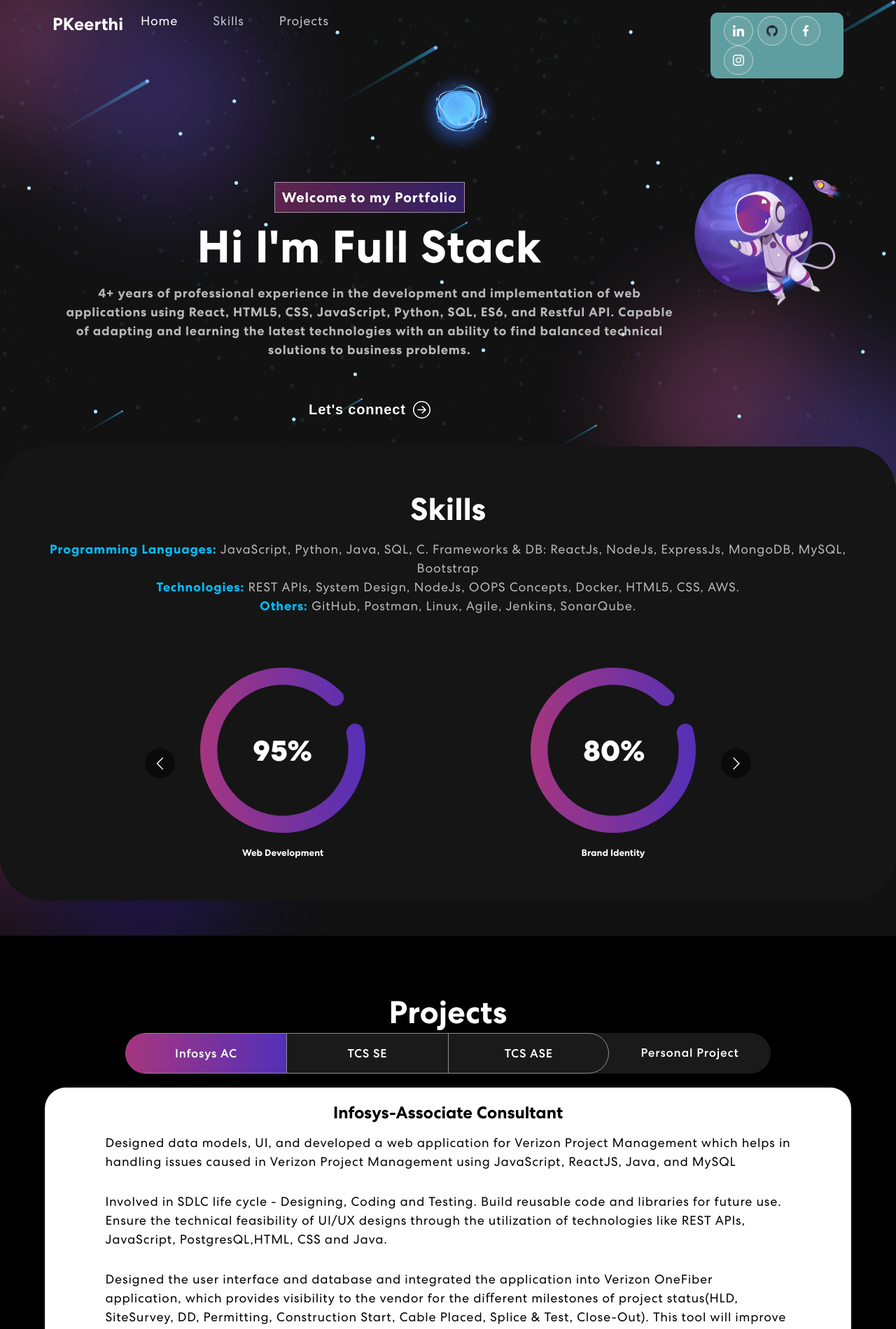
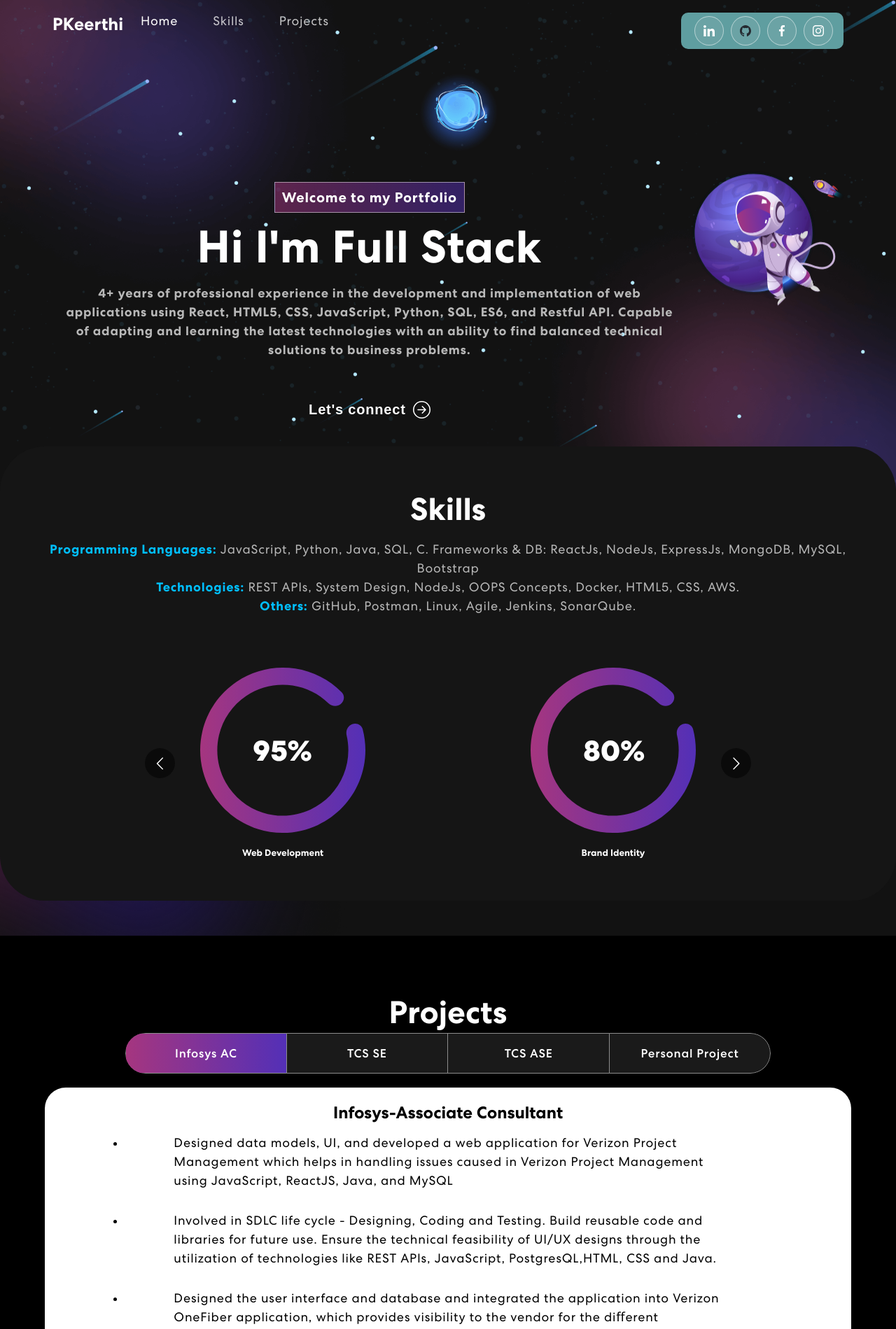
Before and after one commit to premkalyan-keerthi/pkeerthi_portfolio, a React (Create React App) app: page / in a window 1280 px wide. Shown: the top 1899 px of the page at 70% size. Built offline with nearby package versions, Linux system fonts and the light colour scheme.

Commit message:
adding css stylings

```diff
--- a/src/App.css
+++ b/src/App.css
@@ -146,12 +146,11 @@ span.navbar-text {
     background-color: cadetblue;
     padding: 5px;
     border-radius: 10px;
-    width: 190px;
     display: flex;
     justify-content: center;
 }
 .social-icon {
-    display: inline-block;
+    display: flex;
     margin-left: 14px;
 }
 .social-icon a {
@@ -160,7 +159,7 @@ span.navbar-text {
     background: rgba(217, 217, 217, 0.1);
     display: inline-flex;
     border-radius: 50%;
-    margin-right: 6px;
+    margin-right: 10px;
     align-items: center;
     justify-content: center;
     line-height: 1;
@@ -462,8 +461,13 @@ nav.navbar .navbar-toggler[aria-expanded="true"] .navbar-toggler-icon {
 .nav-link#projects-tabs-tab-second {
   border-top: 1px solid rgba(255, 255, 255, 0.5);
   border-bottom: 1px solid rgba(255, 255, 255, 0.5);
+  border-right: 1px solid rgba(255, 255, 255, 0.5);
 }
 .nav-link#projects-tabs-tab-third {
+  border-top: 1px solid rgba(255, 255, 255, 0.5);
+  border-bottom: 1px solid rgba(255, 255, 255, 0.5);
+}
+.nav-link#projects-tabs-tab-fourth {
   border: 1px solid rgba(255, 255, 255, 0.5);
   border-radius: 0 55px 55px 0;
 }
@@ -479,6 +483,10 @@ nav.navbar .navbar-toggler[aria-expanded="true"] .navbar-toggler-icon {
   justify-content: center;
   align-items: center;
   padding: 20px 0px;
+}
+
+.proj-imgbx ul{
+  width: 80%;
 }
 
 .descriptionP{
--- a/src/components/ProjectCard.js
+++ b/src/components/ProjectCard.js
@@ -6,7 +6,7 @@ const ProjectCard = ({ title, description, imgUrl, tools, id }) => {
     <Col id={`proj - ${id}`} size={12} sm={6} md={4} className="tab-panel">
       <div className="proj-imgbx">
         <h1>{title}</h1>
-        <ul>
+        <ul key={id}>
           {description.map((des, index) => (
             <li key={index}>
               <p className="descriptionP">{des}</p>
--- a/src/components/Projects.js
+++ b/src/components/Projects.js
@@ -18,10 +18,11 @@ const Projects = () => {
       description: [
         "Designed data models, UI, and developed a web application for Verizon Project Management which helps in handling issues caused in Verizon Project Management using JavaScript, ReactJS, Java, and MySQL",
         "Involved in SDLC life cycle - Designing, Coding and Testing. Build reusable code and libraries for future use. Ensure the technical feasibility of UI/UX designs through the utilization of technologies like REST APIs, JavaScript, PostgresQL,HTML, CSS and Java.",
-        "Designed the user interface and database and integrated the application into Verizon OneFiber application, which provides visibility to the vendor for the diﬀerent milestones of project status(HLD, SiteSurvey, DD, Permitting, Construction Start, Cable Placed, Splice & Test, Close-Out). This tool will improve the credibility of the product, as senior leaders can directly identify any inconsistency between vendor data and Verizon data. I used JavaScript, REST APIs, ReactJS, and PostgresQL."
+        "Designed the user interface and database and integrated the application into Verizon OneFiber application, which provides visibility to the vendor for the diﬀerent milestones of project status(HLD, SiteSurvey, DD, Permitting, Construction Start, Cable Placed, Splice & Test, Close-Out). This tool will improve the credibility of the product, as senior leaders can directly identify any inconsistency between vendor data and Verizon data. I used JavaScript, REST APIs, ReactJS, and PostgresQL.",
       ],
       imgUrl: projImg1,
-      tools: "ReactJS, NodeJS, ExpressJS, HTML, CSS, BootStrap, JavaScript, REST APIs, and PostgresQL.",
+      tools:
+        "ReactJS, NodeJS, ExpressJS, HTML, CSS, BootStrap, JavaScript, REST APIs, and PostgresQL.",
     },
     {
       id: 1,
@@ -29,7 +30,7 @@ const Projects = () => {
       description: [
         "Involved in designing the user interface, creating data models, and building the New Search Tool application from scratch, aimed at eﬃciently retrieving documents. Enhanced the application's speed by developing and optimizing the code. Used ReactJS, Javascript, Python.",
         "As a team member, involved in Architecture calls, sprint planning activities, sprint retrospectives, coordinating with diﬀerent teams to get the issues addressed and resolved and providing status in daily stand ups.",
-        "Crafted a Download dialogue component and APIs for downloading single or multiple documents in various formats, adopted by several web applications to download documents."
+        "Crafted a Download dialogue component and APIs for downloading single or multiple documents in various formats, adopted by several web applications to download documents.",
       ],
       imgUrl: projImg1,
       tools: "ReactJS, NodeJS, ExpressJS, JavaScript, Python, REST APIs",
@@ -55,7 +56,8 @@ const Projects = () => {
         "Worked on create order page functionality and summary page.",
       ],
       imgUrl: projImg1,
-        tools: "HTML, CSS, BootStrap, JavaScript, ReactJs, NodeJs, ExpressJs and MongoDB",
+      tools:
+        "HTML, CSS, BootStrap, JavaScript, ReactJs, NodeJs, ExpressJs and MongoDB",
     },
   ];
 
@@ -136,15 +138,16 @@ const Projects = () => {
                         </Nav.Link>
                       </Nav.Item>
                     </Nav>
-                    {projects.map((proj) => (
-                      <ProjectCard {...proj} />
-                    ))}
                   </Tab.Container>
                 </div>
               )}
             </TrackVisibility>
           </Col>
         </Row>
+
+        {projects.map((proj) => (
+          <ProjectCard {...proj} />
+        ))}
       </Container>
       <img className="background-image-right" src={colorSharp2}></img>
     </section>
```
Lines whose indentation alone changed are shown as unchanged.
